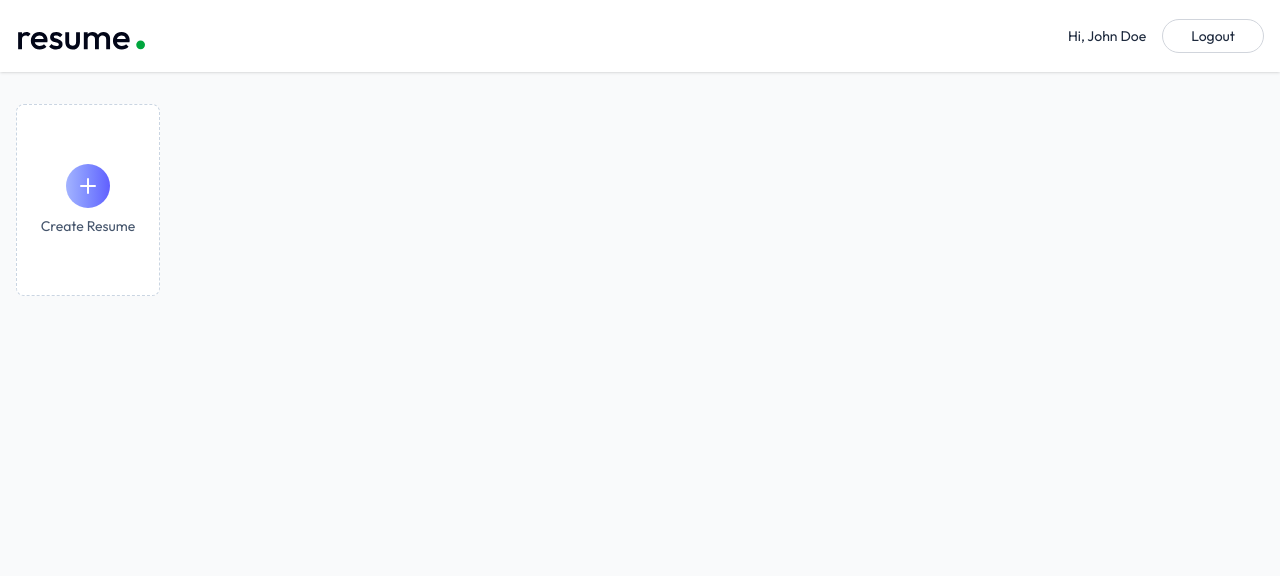
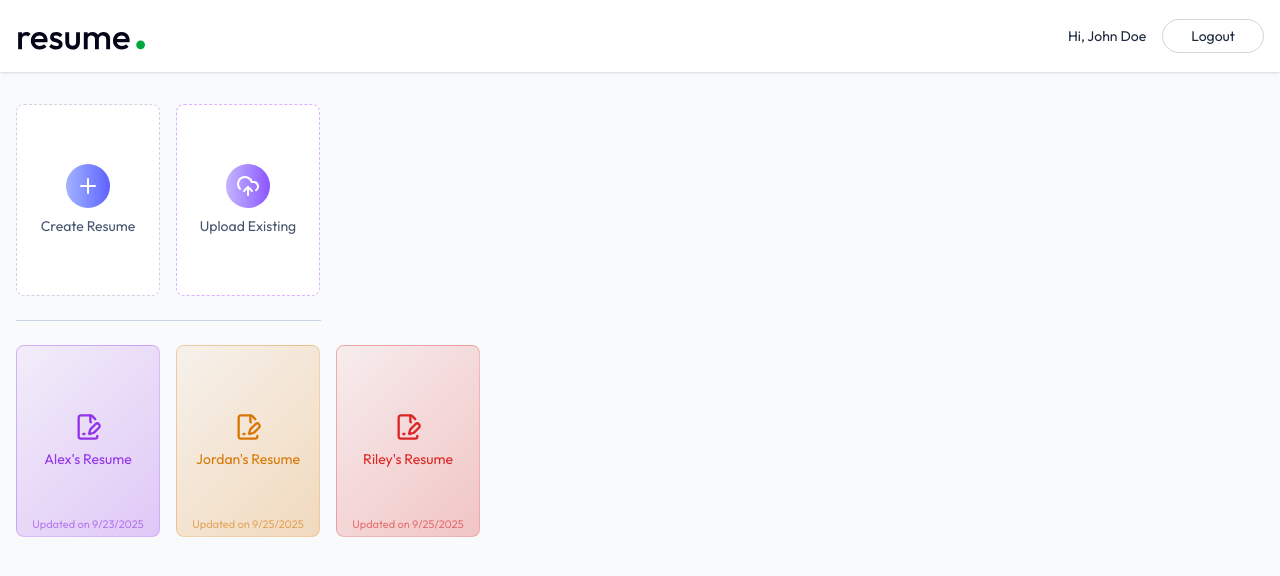
Before and after one commit to Boythesanket/resume-builder, a React (Vite) app in the folder frontend/: page /app in a window 1280 px wide. Shown: the top 576 px of the page. Built offline with nearby package versions, Linux system fonts and the light colour scheme.

Commit message:
dashboard page

```diff
--- a/frontend/src/pages/Dashboard.jsx
+++ b/frontend/src/pages/Dashboard.jsx
@@ -1,7 +1,26 @@
-import { Plus, PlusIcon } from "lucide-react";
-import React from "react";
+import {
+  FilePenLineIcon,
+  PencilIcon,
+  Plus,
+  PlusIcon,
+  TrashIcon,
+  UploadCloudIcon,
+} from "lucide-react";
+import React, { useEffect } from "react";
+import { dummyResumeData } from "../assets/assets";
 
 function Dashboard() {
+  const colors = ["#9333ea", "#d97706", "#dc2626", "#0284c7", "#16a34a"];
+  const [allResumes, setAllResumes] = React.useState([]);
+
+  const loadAllResumes = async () => {
+    setAllResumes(dummyResumeData);
+  };
+
+  useEffect(() => {
+    loadAllResumes();
+  }, []);
+
   return (
     <div>
       <div className="max-w-7xl mx-auto px-4 py-8">
@@ -9,6 +28,7 @@ function Dashboard() {
           Welcome, Joe Doe
         </p>
 
+        {/* BUTTONS */}
         <div className="flex gap-4">
           <button className="w-full bg-white sm:max-w-36 h-48 flex flex-col items-center justify-center rounded-lg gap-2 text-slate-600 border border-dashed border-slate-300 group hover:border-indigo-500 hover:shadow-lg transition-all duration-300 cursor-pointer">
             <PlusIcon className="size-11 transition-all duration-300 p-2.5 bg-linear-to-r from-indigo-300 to-indigo-500 text-white rounded-full" />
@@ -16,7 +36,51 @@ function Dashboard() {
               Create Resume
             </p>
           </button>
-          <button></button>
+          <button className="w-full bg-white sm:max-w-36 h-48 flex flex-col items-center justify-center rounded-lg gap-2 text-slate-600 border border-dashed border-purple-300 group hover:border-purple-500 hover:shadow-lg transition-all duration-300 cursor-pointer">
+            <UploadCloudIcon className="size-11 transition-all duration-300 p-2.5 bg-linear-to-r from-violet-300 to-violet-500 text-white rounded-full" />
+            <p className="text-sm group-hover:text-purple-600 transition-all duration-300">
+              Upload Existing
+            </p>
+          </button>
+        </div>
+        <hr className="border-slate-300 my-6 sm:w-76.25" />
+
+        <div className="grid grid-cols-2 sm:flex flex-wrap gap-4">
+          {allResumes.map((resume, index) => {
+            const baseColor = colors[index % colors.length];
+            return (
+              <button
+                key={index}
+                className="relative w-full sm:max-w-36 h-48 flex flex-col items-center justify-center rounded-lg gap-2 border group hover:shadow-lg transition-all duration-300 cursor-pointer"
+                style={{
+                  background: `linear-gradient(135deg, ${baseColor}10, ${baseColor}40)`,
+                  borderColor: baseColor + "40",
+                }}
+              >
+                <FilePenLineIcon
+                  className="size-7 group-hover:scale-105 transition-all"
+                  style={{ color: baseColor }}
+                />
+                <p
+                  className="text-sm group-hover:scale-105 transition-all px-2 text-center"
+                  style={{ color: baseColor }}
+                >
+                  {resume.title}
+                </p>
+                <p
+                  className="absolute bottom-1 text-[11px] text-slate-400 group-hover:text-slate-500 transition-all duration-300 px-2 text-center"
+                  style={{ color: baseColor + "90" }}
+                >
+                  Updated on {new Date(resume.updatedAt).toLocaleDateString()}
+                </p>
+
+                <div className="absolute top-1 right-1 group-hover:flex items-center hidden">
+                  <TrashIcon className="size-7 p-1.5 hover:bg-white/50 rounded text-slate-700 transition-colors" />
+                  <PencilIcon className="size-7 p-1.5 hover:bg-white/50 rounded text-slate-700 transition-colors" />
+                </div>
+              </button>
+            );
+          })}
         </div>
       </div>
     </div>
```
